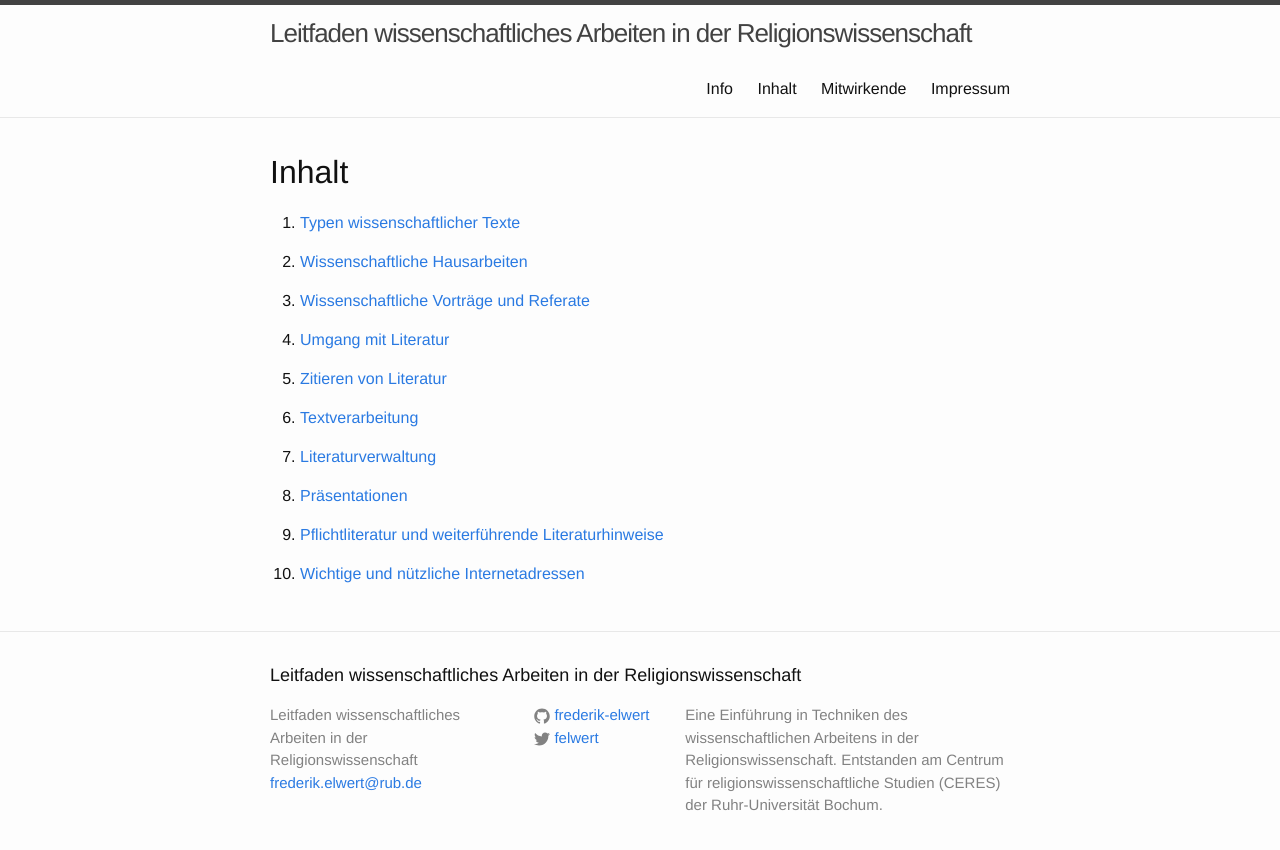
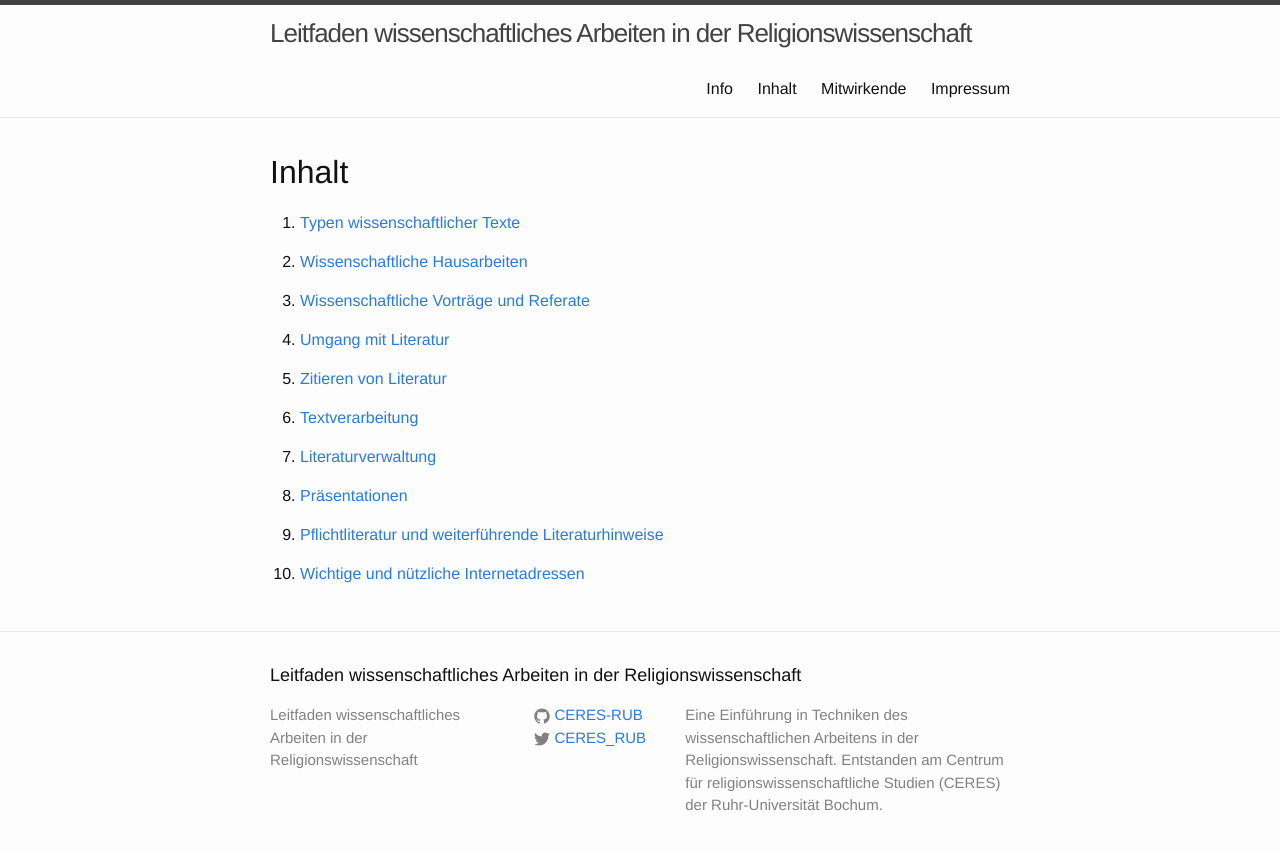
Before and after one commit to CERES-RUB/wissenschaftliches-arbeiten, a Jekyll site: the page built from contents.md, in a window 1280 px wide. Shown: the top 850 px of the page. Built offline with Jekyll 4.4.1, drawn with Linux system fonts in a browser that asks for light colours.

Commit message:
Update config and paths to work with GitHub Pages.

```diff
--- a/_config.yml
+++ b/_config.yml
@@ -7,15 +7,15 @@
 
 # Site settings
 title: Leitfaden wissenschaftliches Arbeiten in der Religionswissenschaft
-email: frederik.elwert@rub.de
+#email: frederik.elwert@rub.de
 description: > # this means to ignore newlines until "baseurl:"
   Eine Einführung in Techniken des wissenschaftlichen Arbeitens in der
   Religionswissenschaft. Entstanden am Centrum für religionswissenschaftliche
   Studien (CERES) der Ruhr-Universität Bochum.
-baseurl: "" # the subpath of your site, e.g. /blog
-url: "" # the base hostname & protocol for your site
-twitter_username: felwert
-github_username: frederik-elwert
+baseurl: "/academic-skills" # the subpath of your site, e.g. /blog
+url: "http://ceres-rub.github.io" # the base hostname & protocol for your site
+twitter_username: CERES_RUB
+github_username: CERES-RUB
 
 # Build settings
 markdown: kramdown
--- a/_includes/head.html
+++ b/_includes/head.html
@@ -6,7 +6,7 @@
   <title>{% if page.title %}{{ page.title | escape }}{% else %}{{ site.title | escape }}{% endif %}</title>
   <meta name="description" content="{% if page.excerpt %}{{ page.excerpt | strip_html | strip_newlines | truncate: 160 }}{% else %}{{ site.description }}{% endif %}">
 
-  <link rel="stylesheet" href="{{ "/css/main.css" | prepend: site.baseurl }}">
-  <link rel="canonical" href="{{ page.url | replace:'index.html','' | prepend: site.baseurl | prepend: site.url }}">
-  <link rel="alternate" type="application/rss+xml" title="{{ site.title }}" href="{{ "/feed.xml" | prepend: site.baseurl | prepend: site.url }}">
+  <link rel="stylesheet" href="{{ "/css/main.css" | prepend: site.github.url }}">
+  <link rel="canonical" href="{{ page.url | replace:'index.html','' | prepend: site.github.url }}">
+  <link rel="alternate" type="application/rss+xml" title="{{ site.title }}" href="{{ "/feed.xml" | prepend: site.github.url }}">
 </head>
--- a/_includes/header.html
+++ b/_includes/header.html
@@ -2,7 +2,7 @@
 
   <div class="wrapper">
 
-    <a class="site-title" href="{{ site.baseurl }}/">{{ site.title }}</a>
+    <a class="site-title" href="{{ site.github.url }}/">{{ site.title }}</a>
 
     <nav class="site-nav">
       <a href="#" class="menu-icon">
@@ -17,7 +17,7 @@
         {% assign nav_pages = site.pages | sort:"order" %}
         {% for my_page in nav_pages %}
           {% if my_page.title and my_page.nav %}
-          <a class="page-link" href="{{ my_page.url | prepend: site.baseurl }}">{{ my_page.title }}</a>
+          <a class="page-link" href="{{ my_page.url | prepend: site.github.url }}">{{ my_page.title }}</a>
           {% endif %}
         {% endfor %}
       </div>
--- a/contents.md
+++ b/contents.md
@@ -11,6 +11,6 @@
 {% assign content_pages = site.pages | sort:"order" %}
 {% for my_page in content_pages %}
   {% if my_page.contents %}
-  {{my_page.order}}. [{{ my_page.title }}]({{ my_page.url | prepend: site.baseurl }})
+  {{my_page.order}}. [{{ my_page.title }}]({{ my_page.url | prepend: site.github.url }})
   {% endif %}
 {% endfor %}
```
Also changed, not shown: feed.xml (+4 -4 lines).
